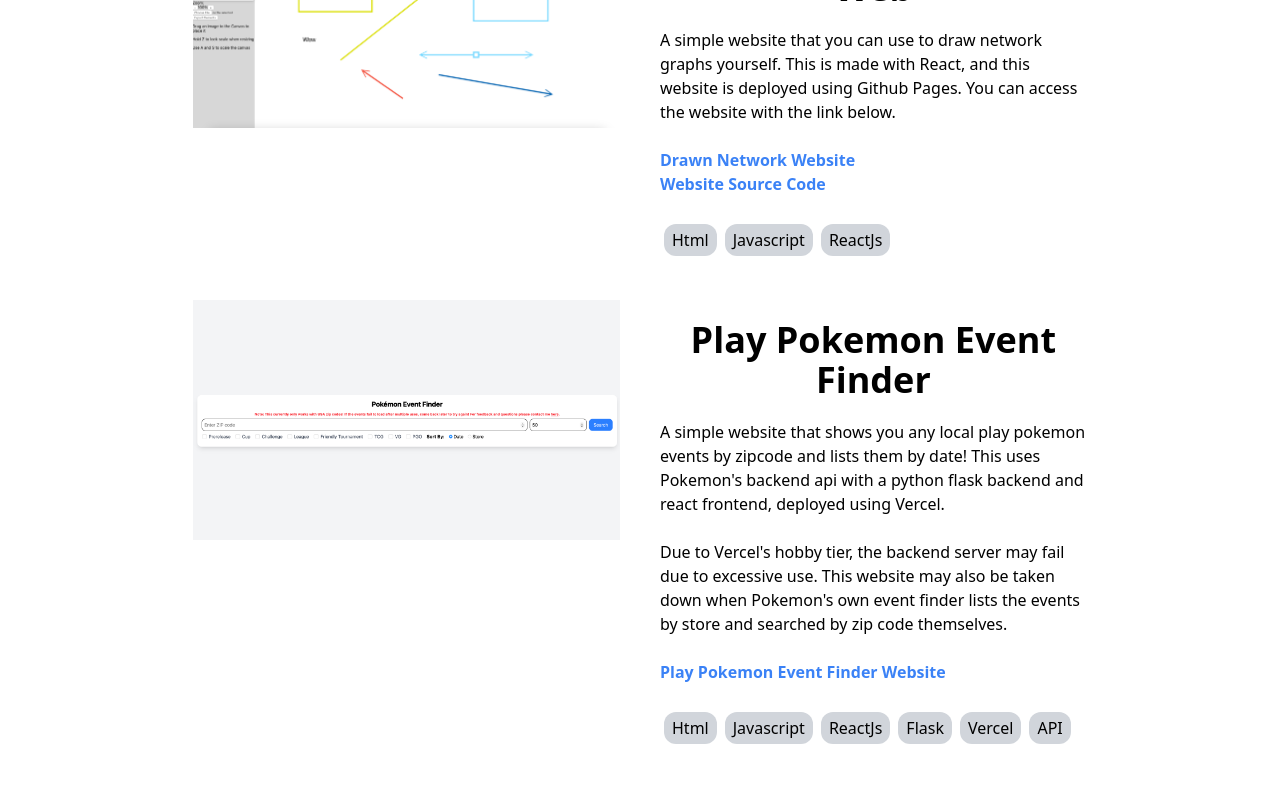
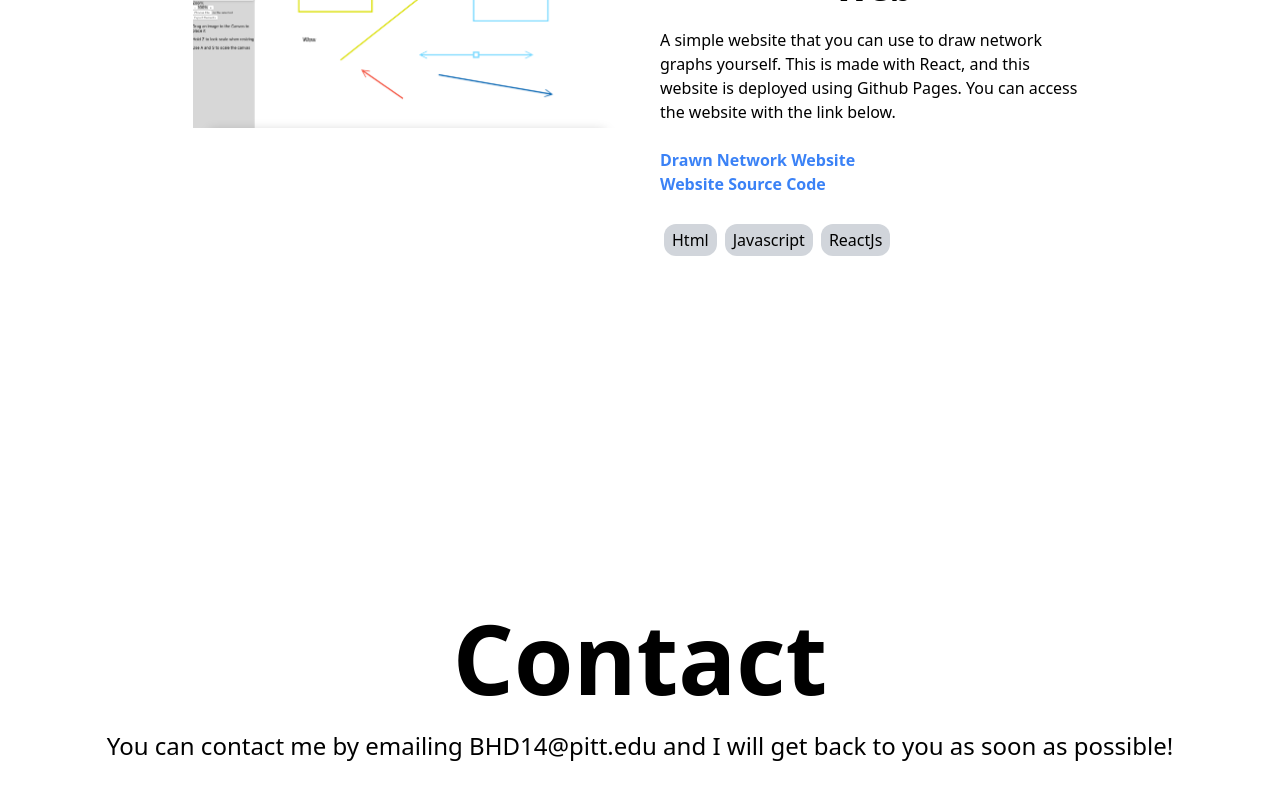
Before and after one commit to BritHD/BritHD.github.io, a React (Vite) app: page / in a window 1280 px wide. Shown: the part 4448-5248 px from the top of the page. Built offline with nearby package versions, Linux system fonts and the light colour scheme.

Commit message:
removed website project

```diff
--- a/src/pages/Projects.jsx
+++ b/src/pages/Projects.jsx
@@ -5,7 +5,6 @@ import MonsterHTML from '/monster.html?url'
 import Network from '/network.png'
 import NetworkPDF from '/networkPDF.pdf'
 import DrawNetwork from '/drawNetwork.png'
-import PlayPokemon from '/PlayPokemon.png'
 
 import Skill from "../components/Skill"
 
@@ -119,27 +118,6 @@ function Projects() {
           </div>
         </div>
       </div>
-      <div className="md:flex md:justify-center">
-        <img className='size-full md:w-1/3 m-5' src={PlayPokemon} alt="A website that looks for play pokemon events based on zip code" />
-        <div className='md:w-1/3 m-5'>
-          <p className="font-bold text-4xl my-[20px] text-center" >Play Pokemon Event Finder</p>
-          <p>A simple website that shows you any local play pokemon events by zipcode and lists them by date! This uses Pokemon&apos;s backend api with a python flask backend and react frontend, deployed using Vercel.</p>
-          <br />
-          <p>Due to Vercel&apos;s hobby tier, the backend server may fail due to excessive use. This website may also be taken down when Pokemon&apos;s own event finder lists the events by store and searched by zip code themselves.</p>
-          <br />
-          <a className='font-bold text-blue-500' href={'https://play-pokemon-event-finder.vercel.app'}>Play Pokemon Event Finder Website</a>
-          <br />
-          <br />
-          <div className="flex flex-wrap">
-            <Skill skill="Html" />
-            <Skill skill="Javascript" />
-            <Skill skill="ReactJs" />
-            <Skill skill="Flask" />
-            <Skill skill="Vercel" />
-            <Skill skill="API" />
-          </div>
-        </div>
-      </div>
     </div>
   )
 }
```
Also changed, not shown: public/PlayPokemon.png (deleted).
